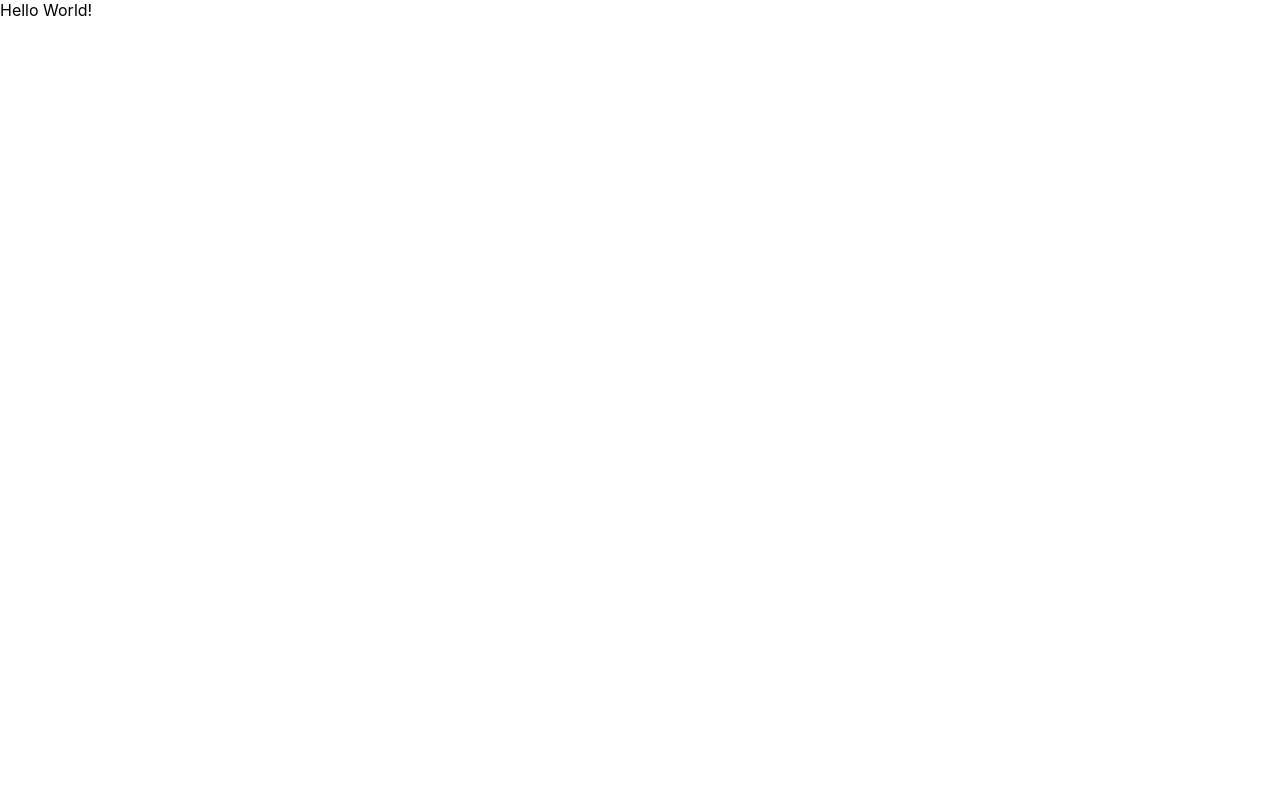
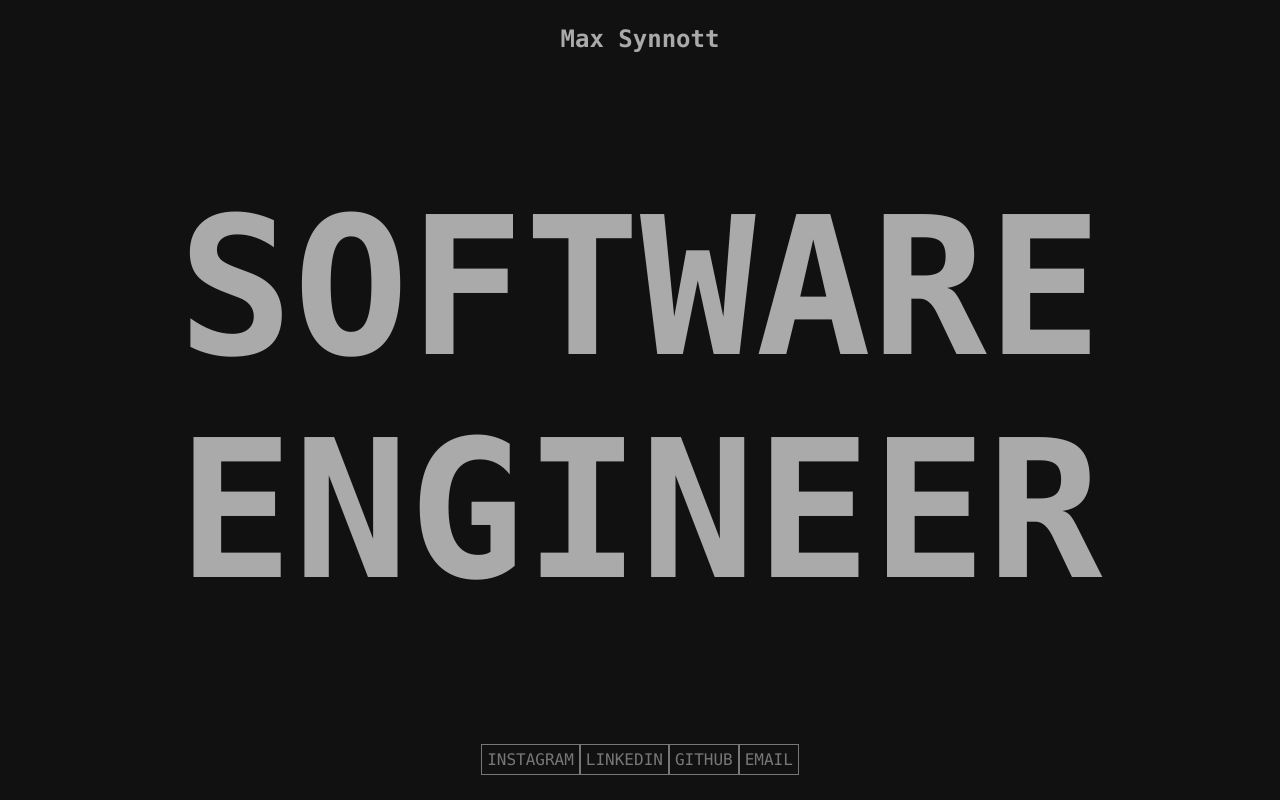
Before and after one commit to maxsynnott/maxsynnott.com, a React (Vite) app: page / in a window 1280 px wide. Built offline with nearby package versions, Linux system fonts and the light colour scheme.

Commit message:
Basic layout

```diff
--- a/index.html
+++ b/index.html
@@ -2,7 +2,7 @@
 <html lang="en">
 	<head>
 		<meta charset="UTF-8" />
-		<link rel="icon" type="image/png" href="/src/favicon.png" />
+		<link rel="icon" type="image/png" href="/src/assets/favicon.png" />
 		<meta name="viewport" content="width=device-width, initial-scale=1.0" />
 		<title>Vite App</title>
 	</head>
--- a/src/App.tsx
+++ b/src/App.tsx
@@ -1,7 +1,34 @@
 import { FC } from "react";
+import { SocialLink } from "./components/SocialLink";
+
+const links = [
+	{ text: "instagram", href: "https://www.instagram.com/synnott.max" },
+	{ text: "linkedin", href: "https://www.linkedin.com/in/maxsynnott/" },
+	{ text: "github", href: "https://www.github.com/maxsynnott" },
+	{
+		text: "email",
+		href: `mailto:maxryansynnott@gmail.com?subject=${encodeURIComponent(
+			"Please work for me!"
+		)}`,
+	},
+];
 
 export const App: FC = () => {
-	return <div>Hello World!</div>;
+	return (
+		<>
+			<div className="header">
+				<h2 className="name">Max Synnott</h2>
+			</div>
+			<div className="content">
+				<h1 className="title full-width">Software Engineer</h1>
+			</div>
+			<div className="footer">
+				{links.map(({ text, href }) => (
+					<SocialLink text={text} href={href} />
+				))}
+			</div>
+		</>
+	);
 };
 
 export default App;
--- /dev/null
+++ b/src/components/SocialLink.tsx
@@ -0,0 +1,14 @@
+import { FC } from "react";
+
+interface Props {
+	text: string;
+	href: string;
+}
+
+export const SocialLink: FC<Props> = ({ text, href }) => {
+	return (
+		<a className="social-link" href={href} target="_blank">
+			{text}
+		</a>
+	);
+};
--- a/src/index.css
+++ b/src/index.css
@@ -1,13 +1,76 @@
-body {
-  margin: 0;
-  font-family: -apple-system, BlinkMacSystemFont, 'Segoe UI', 'Roboto', 'Oxygen',
-    'Ubuntu', 'Cantarell', 'Fira Sans', 'Droid Sans', 'Helvetica Neue',
-    sans-serif;
-  -webkit-font-smoothing: antialiased;
-  -moz-osx-font-smoothing: grayscale;
+:root {
+	--bg-color: #111111;
+	--dark-text-color: #777777;
+	--light-text-color: #aaa;
 }
 
-code {
-  font-family: source-code-pro, Menlo, Monaco, Consolas, 'Courier New',
-    monospace;
+body {
+	margin: 0;
+	height: 100vh;
+	/* overflow: hidden; */
+	font-family: source-code-pro, Menlo, Monaco, Consolas, "Courier New",
+		monospace;
+	-webkit-font-smoothing: antialiased;
+	-moz-osx-font-smoothing: grayscale;
+	color: var(--dark-text-color);
 }
+
+#root {
+	height: 100%;
+	background-color: var(--bg-color);
+	display: flex;
+	flex-direction: column;
+}
+
+.social-link {
+	color: var(--dark-text-color);
+	text-transform: uppercase;
+	text-decoration: none;
+	border: 1px solid var(--dark-text-color);
+	padding: 5px;
+	text-align: center;
+}
+
+.social-link:hover {
+	color: var(--bg-color);
+	background-color: var(--light-text-color);
+	border-color: var(--light-text-color);
+}
+
+.title {
+	font-size: 15vw;
+	text-align: center;
+	text-transform: uppercase;
+	margin: 0;
+	color: var(--light-text-color);
+}
+
+.full-width {
+	width: 100%;
+}
+
+.name {
+	margin: 0;
+	color: var(--light-text-color);
+}
+
+.header {
+	display: flex;
+	justify-content: space-around;
+	align-items: center;
+	padding-top: 25px;
+}
+
+.content {
+	flex-grow: 1;
+	display: flex;
+	justify-content: center;
+	align-items: center;
+}
+
+.footer {
+	display: flex;
+	justify-content: center;
+	align-items: center;
+	padding-bottom: 25px;
+}
```
Also changed, not shown: src/assets/favicon.png (renamed from src/favicon.png).
